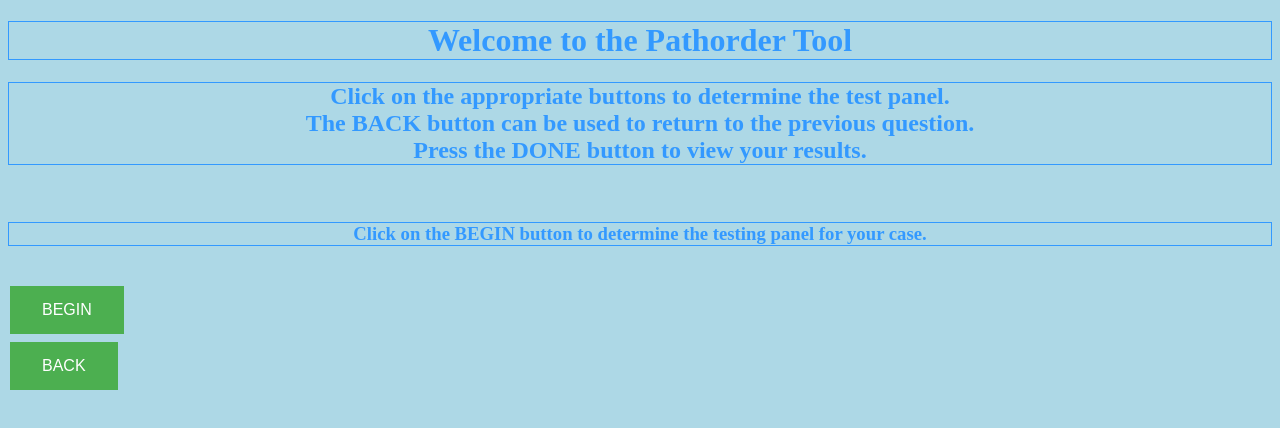
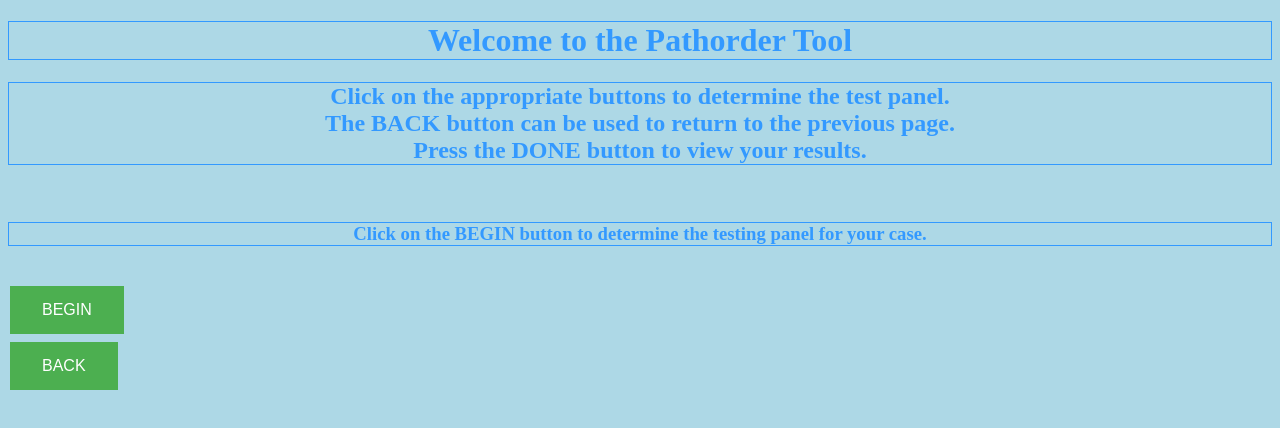
Before and after one commit to mberntso/mberntso.github.io, a plain HTML site: page index.html in a window 1280 px wide. Drawn offline with Linux system fonts and the light colour scheme.

Commit message:
minor changes

```diff
--- a/src/survey.js
+++ b/src/survey.js
@@ -33,11 +33,11 @@ var v27 = ["Complete Myeloproliferative Neoplasm Panel Result","DONE"];
 var v28 = ["Short Myeloproliferative Neoplasm Panel Result","DONE"];
 var v29 = ["Complete Acute Myeloid Panel Result","DONE"];
 var v30 = ["Short Acute Myeloid Panel Result","DONE"];
-var v31 = ["Lymphoid: FISH and flow cytometry, no known molecular marker (August 2016)."];
-var v32 = ["Complete Myeloproliferative Neoplasm Panel: (blood or bone marrow only) (includes Molecular NGS and rt-PCR BCR-ABL1) JAK2, CALR, MPL. BCR-ABL1 major quantitative (p210). BCR-ABL1 minor qualitative (p190)."];
-var v33 = ["Short Myeloproliferative Neoplasm Panel: (blood or bone marrow only) (includes Molecular NGS only) JAK2, CALR, MPL."];
-var v34 = ["Complete Acute Myeloid Panel: (Minimum 20% blast count required) FLT3, IDH1, IDH2, KIT, KRAS, NRAS, NPM1, PDGFRA, TP53, WT1. CEBPA (Minimum 30% blasts required)."];
-var v35 = ["Short Acute Myeloid Panel: (Minimum 20% blast count required) FLT3, NPM1, CEBPA."];
+var v31 = ["Lymphoid: (yellow top tube (ACD) or purple top tube (EDTA)) FISH and flow cytometry, no known molecular marker (August 2016)."];
+var v32 = ["Complete Myeloproliferative Neoplasm Panel: (yellow top tube (ACD) or purple top tube (EDTA)) (blood or bone marrow only) (includes Molecular NGS and rt-PCR BCR-ABL1) JAK2, CALR, MPL. BCR-ABL1 major quantitative (p210). BCR-ABL1 minor qualitative (p190)."];
+var v33 = ["Short Myeloproliferative Neoplasm Panel: (yellow top tube (ACD) or purple top tube (EDTA)) (blood or bone marrow only) (includes Molecular NGS only) JAK2, CALR, MPL."];
+var v34 = ["Complete Acute Myeloid Panel: (yellow top tube (ACD) or purple top tube (EDTA)) (Minimum 20% blast count required) FLT3, IDH1, IDH2, KIT, KRAS, NRAS, NPM1, PDGFRA, TP53, WT1. CEBPA (Minimum 30% blasts required)."];
+var v35 = ["Short Acute Myeloid Panel: (yellow top tube (ACD) or purple top tube (EDTA)) (Minimum 20% blast count required) FLT3, NPM1, CEBPA."];
 
 // survey question vertices
 // vertices must be placed into survey tree in Depth-First order
```
Also changed, not shown: index.html (+1 -1 lines).
